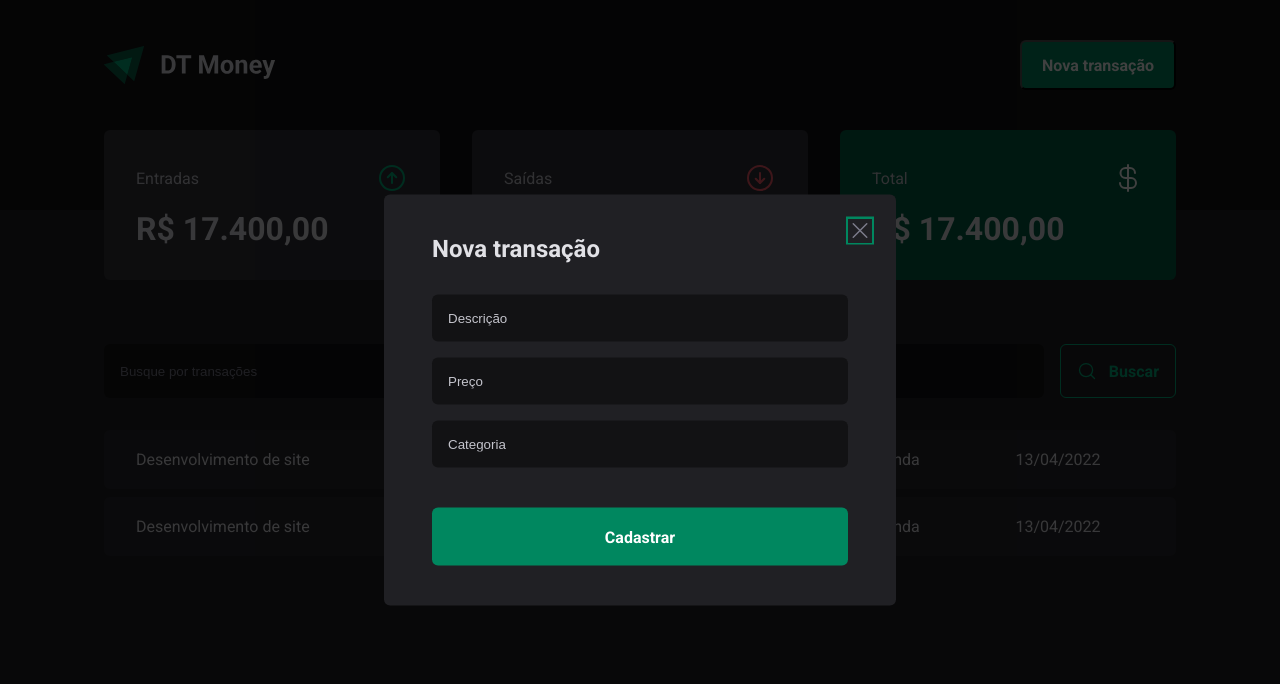
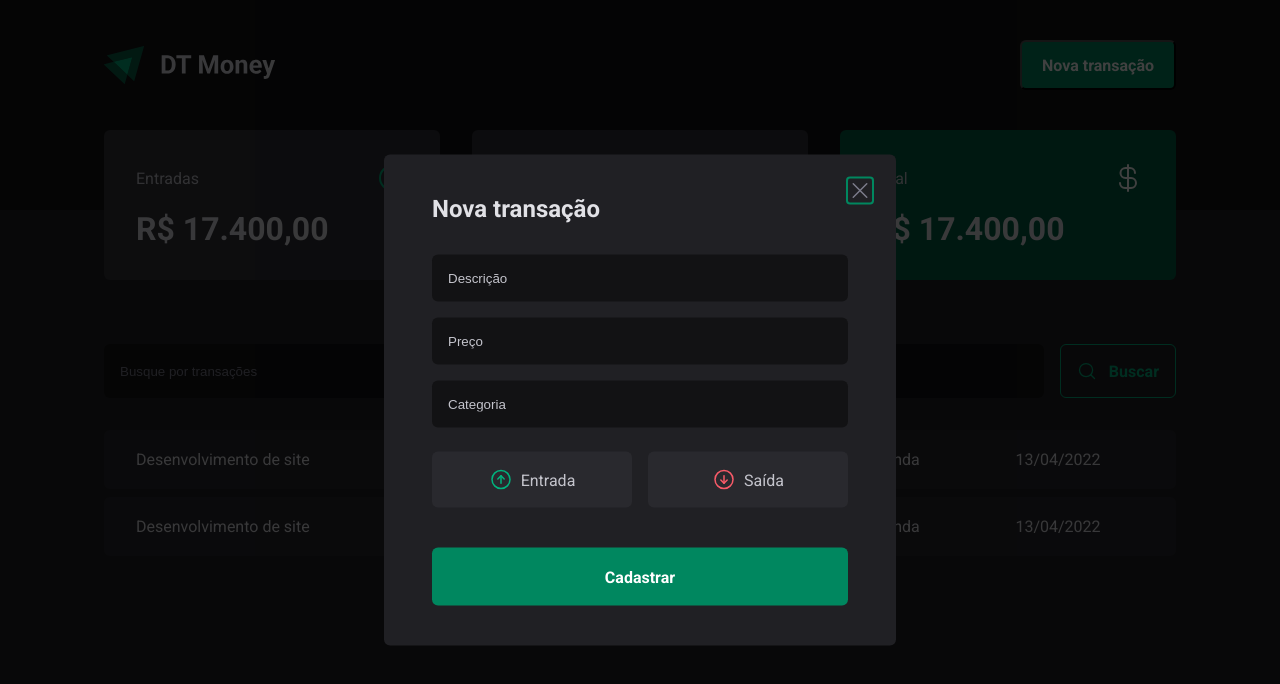
Before and after one commit to cleytoo/DT-money, a React (Vite) app: page / in a window 1280 px wide. Both pictures are taken after a click on the button "Nova transação". Shown: the top 684 px of the page. Built offline with nearby package versions, Linux system fonts and the light colour scheme.

Commit message:
🚧 transactionTypeButton

```diff
--- a/package.json
+++ b/package.json
@@ -10,6 +10,7 @@
   },
   "dependencies": {
     "@radix-ui/react-dialog": "^1.0.0",
+    "@radix-ui/react-radio-group": "^1.0.0",
     "phosphor-react": "^1.4.1",
     "react": "^18.2.0",
     "react-dom": "^18.2.0",
--- a/src/components/TransactionModal/index.tsx
+++ b/src/components/TransactionModal/index.tsx
@@ -1,5 +1,5 @@
 import * as Dialog from '@radix-ui/react-dialog'
-import { X } from 'phosphor-react'
+import { ArrowCircleDown, ArrowCircleUp, X } from 'phosphor-react'
 import * as S from './styles'
 
 export const TransactionModal = () => {
@@ -17,6 +17,17 @@
           <input type="number" placeholder="Preço" required />
           <input type="text" placeholder="Categoria" required />
 
+          <S.TransactionType>
+            <S.TransactionTypeButton variant="income" value="income">
+              <ArrowCircleUp size={24} />
+              Entrada
+            </S.TransactionTypeButton>
+            <S.TransactionTypeButton variant="outcome" value="outcome">
+              <ArrowCircleDown size={24} />
+              Saída
+            </S.TransactionTypeButton>
+          </S.TransactionType>
+
           <button type="submit">Cadastrar</button>
         </form>
       </S.Content>
--- a/src/components/TransactionModal/styles.ts
+++ b/src/components/TransactionModal/styles.ts
@@ -1,4 +1,5 @@
 import * as Dialog from '@radix-ui/react-dialog'
+import * as RadioGroup from '@radix-ui/react-radio-group'
 import styled from 'styled-components'
 
 export const Overlay = styled(Dialog.Overlay)`
@@ -64,4 +65,50 @@
   line-height: 0;
   cursor: pointer;
   color: ${(props) => props.theme['gray-500']};
+  border-radius: 2px;
 `
+export const TransactionType = styled(RadioGroup.Root)`
+  display: grid;
+  grid-template-columns: repeat(2, 1fr);
+  gap: 1rem;
+  margin-top: 0.5rem;
+`
+
+interface TransactionTypeButtonProps {
+  variant: 'income' | 'outcome'
+}
+
+// prettier-ignore
+export const TransactionTypeButton = styled(RadioGroup.Item)<TransactionTypeButtonProps>`
+  background-color: ${(props) => props.theme['gray-700']};
+  padding: 1rem;
+  display: flex;
+  align-items: center;
+  justify-content: center;
+  gap: 0.5rem;
+  border-radius: 6px;
+  cursor: pointer;
+  border: 0;
+  color: ${(props) => props.theme['gray-300']};
+  transition: background-color 0.2s;
+
+  svg {
+    color: ${(props) =>
+      props.variant === 'income'
+        ? props.theme['green-300']
+        : props.theme['red-300']};
+  }
+
+  &[data-state='unchecked']:hover {
+    background-color: ${props => props.theme['gray-600']};
+  }
+
+  &[data-state='checked'] {
+    color: ${props => props.theme.white};
+    background-color: ${props => props.variant === 'income' ? props.theme['green-500'] : props.theme['red-500']};
+
+    svg {
+     color:  ${props => props.theme.white};
+    }
+  }
+`
```
Also changed, not shown: 1 other file (tests, documents, lock files or other folders).
